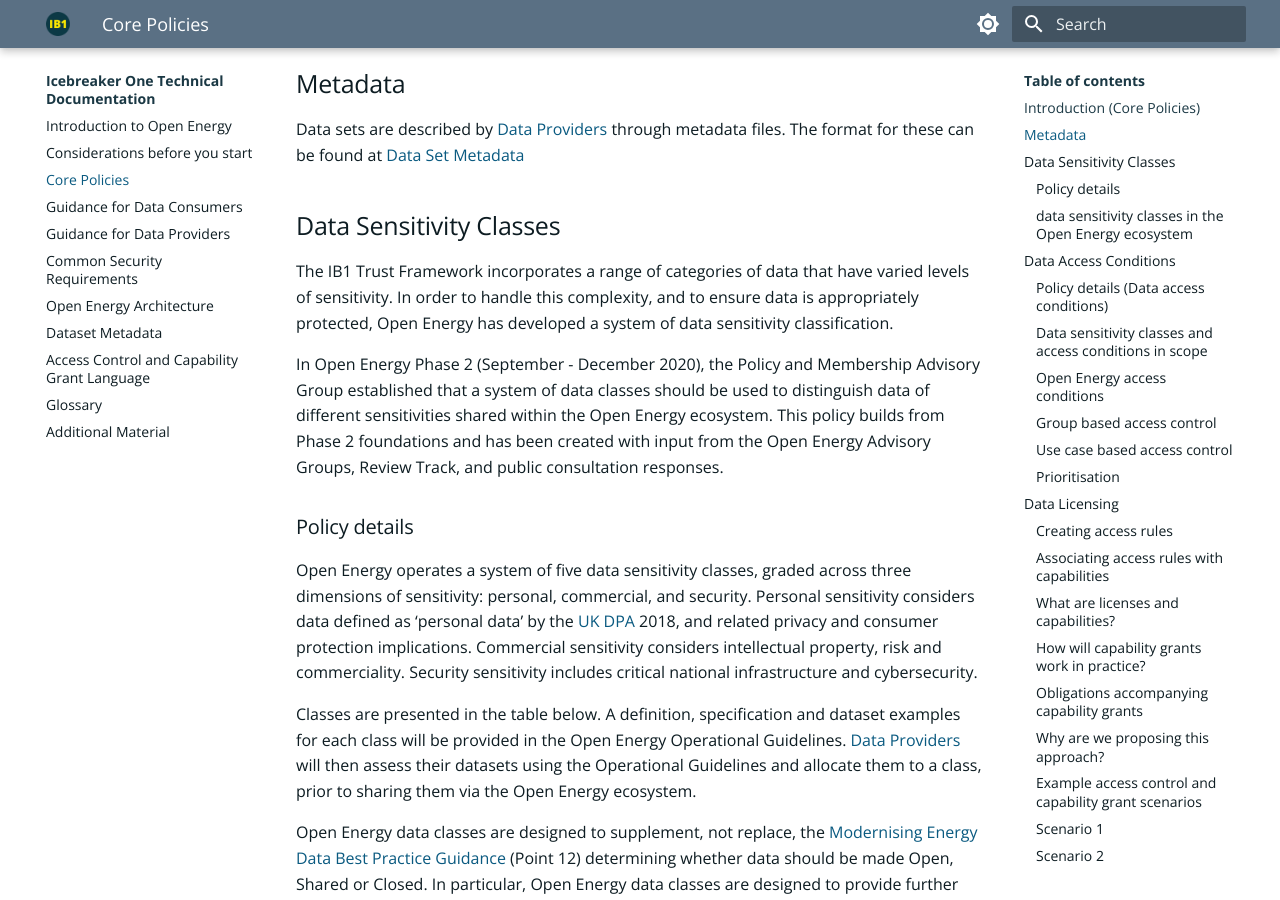
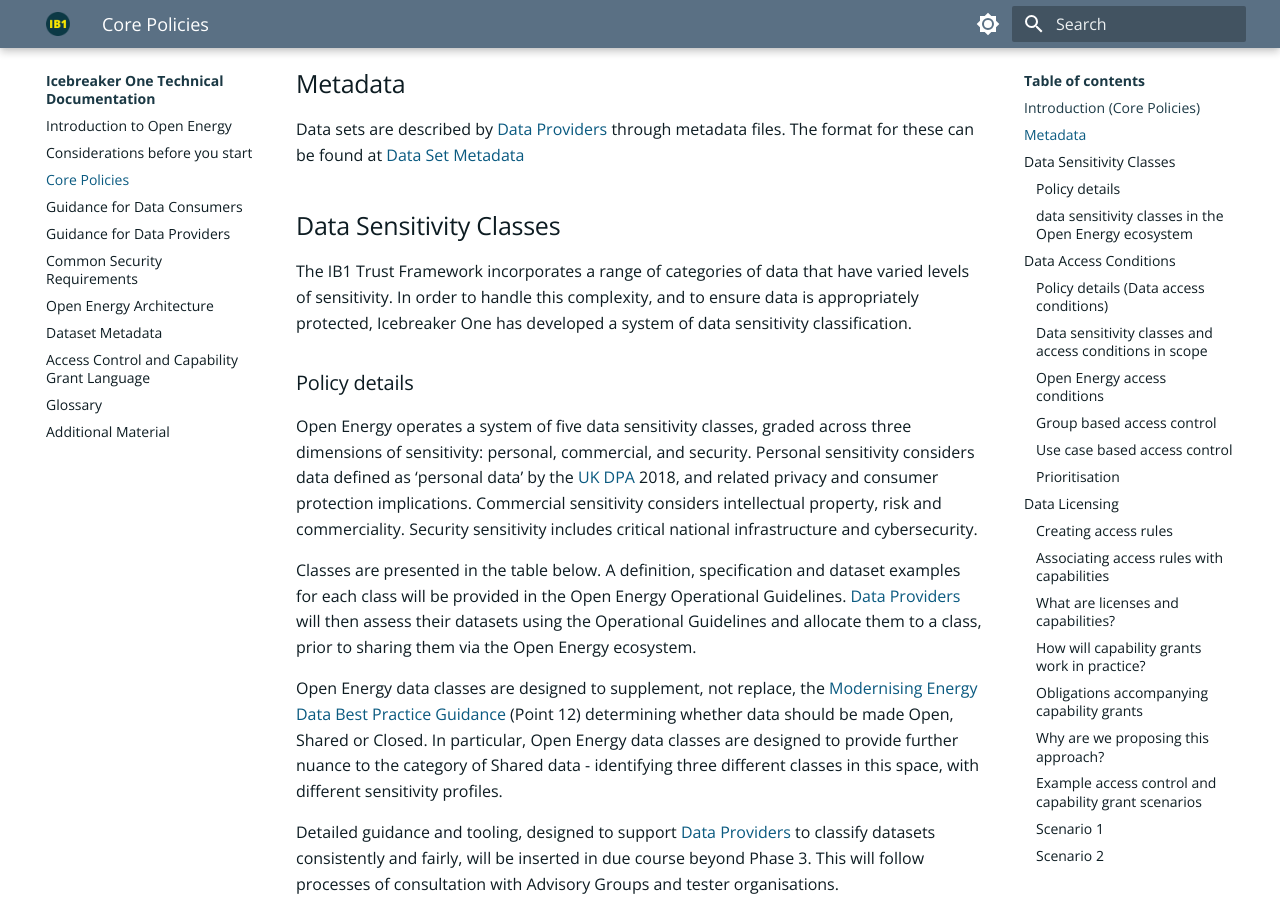
Before and after one commit to icebreakerone/ib1-technical-docs, an MkDocs documentation site: the page built from docs/ops_guidelines/common_policies.md, in a window 1280 px wide and 900 px high, scrolled down 358 px. Built offline with MkDocs 1.6.1 and Material for MkDocs 9.7.7, drawn with Linux system fonts in a browser that asks for light colours; the version menu is left out.

Commit message:
docs/ops_guidelines/common_policies.md updated from https://stackedit.net/

```diff
--- a/docs/ops_guidelines/common_policies.md
+++ b/docs/ops_guidelines/common_policies.md
@@ -10,13 +10,7 @@
 
 ## Data Sensitivity Classes
 
-The IB1 Trust Framework incorporates a range of categories of data that have varied levels of sensitivity. In order to handle this complexity, and to ensure data is appropriately protected, Open Energy has developed a system of data
-sensitivity classification.
-
-In Open Energy Phase 2 (September - December 2020), the Policy and Membership Advisory Group established that a system
-of data classes should be used to distinguish data of different sensitivities shared within the Open Energy ecosystem.
-This policy builds from Phase 2 foundations and has been created with input from the Open Energy Advisory Groups,
-Review Track, and public consultation responses.
+The IB1 Trust Framework incorporates a range of categories of data that have varied levels of sensitivity. In order to handle this complexity, and to ensure data is appropriately protected, Icebreaker One has developed a system of data sensitivity classification.
 
 ### Policy details
 
```
Also changed, not shown: other parts of docs/ops_guidelines/common_policies.md (+1 -1 lines).
